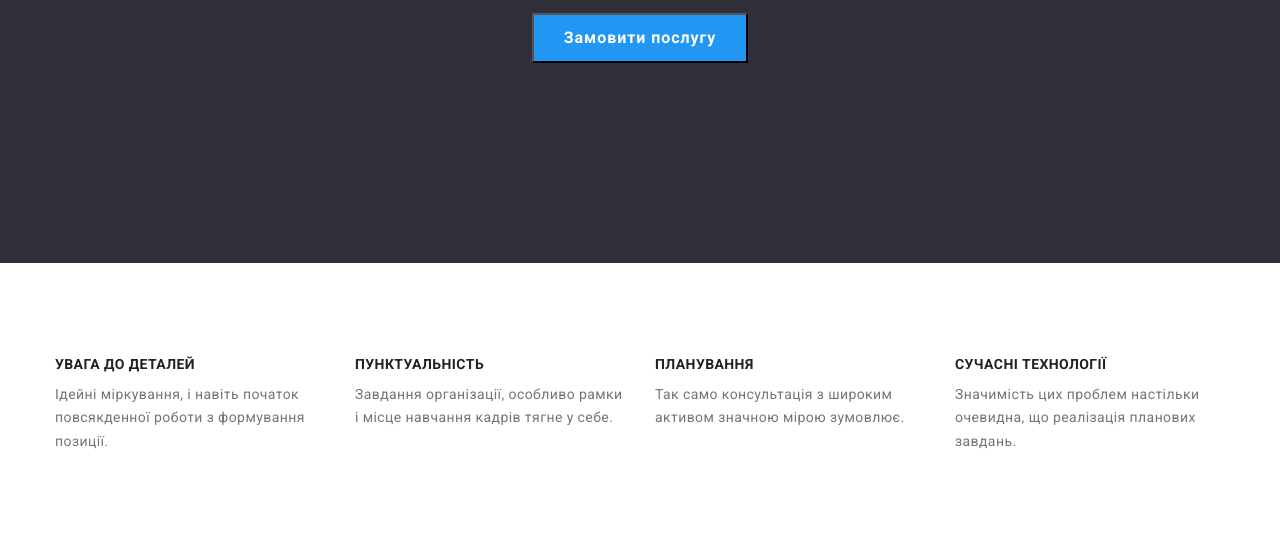
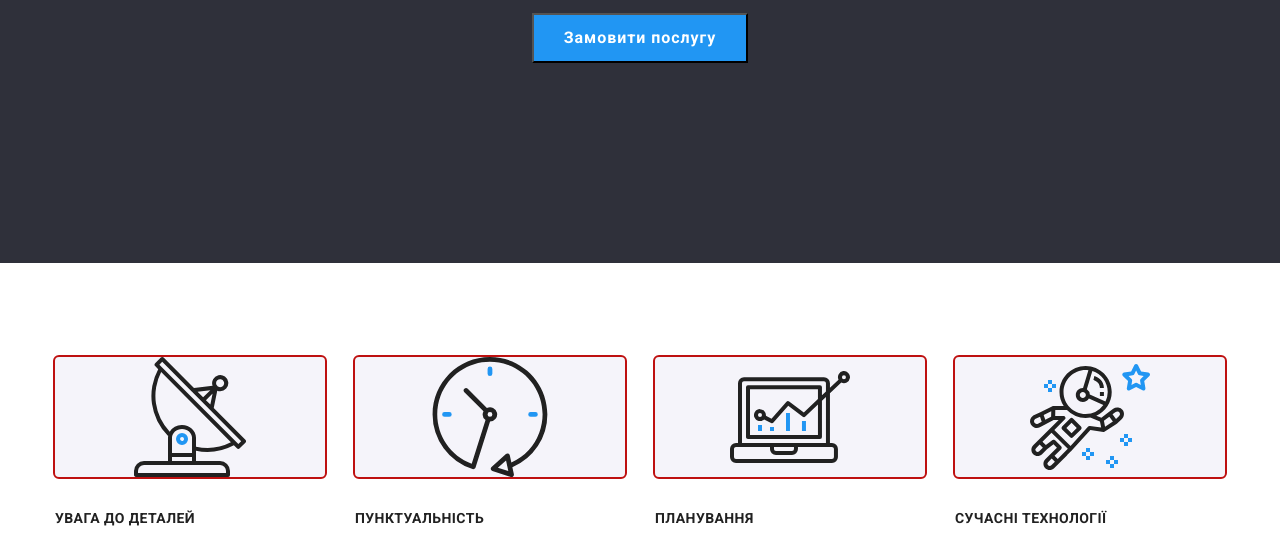
Before and after one commit to OlegRosinskyi/goit-markup-hw-04, a plain HTML site: page index.html in a window 1280 px wide. Shown: the part 417-951 px from the top of the page. Drawn offline with nearby package versions, Linux system fonts and the light colour scheme.

Commit message:
Add icon in features

```diff
--- a/css/styles.css
+++ b/css/styles.css
@@ -193,6 +193,16 @@ body {
 .features-item:last-child {
   margin-right: auto;
 }
+.feature-icon {
+  justify-content: center;
+  align-items: center;
+  background: #f5f4fa;
+  border-radius: 4px;
+  width: 270px;
+  height: 120px;
+  outline: 2px solid rgb(190, 16, 16);
+  margin-bottom: 30px;
+}
 .features-title {
   font-weight: 700;
   font-size: 14px;
@@ -253,6 +263,9 @@ body {
 .info-item {
   text-align: center;
   width: 270px;
+  box-shadow: 0px 1px 3px rgba(0, 0, 0, 0.12), 0px 1px 1px rgba(0, 0, 0, 0.14),
+    0px 2px 1px rgba(0, 0, 0, 0.2);
+  border-radius: 0px 0px 4px 4px;
   background: #ffffff;
 }
 .info-img {
--- a/index.html
+++ b/index.html
@@ -1,5 +1,5 @@
 <!DOCTYPE html>
-<html lang="ru">
+<html lang="ua">
   <head>
     <meta charset="UTF-8" />
     <meta http-equiv="X-UA-Compatible" content="IE=edge" />
@@ -98,26 +98,41 @@
         <div class="container">
           <ul class="features-list list">
             <li class="features-item">
+              <svg class="feature-icon" width="70" height="70">
+                <use href="./images/icons.svg.svg#icon-antenna"></use>
+              </svg>
               <h3 class="features-title">Увага до деталей</h3>
               <p class="features-text">
                 Ідейні міркування, і навіть початок повсякденної роботи з
                 формування позиції.
               </p>
             </li>
+
             <li class="features-item">
+              <svg class="feature-icon" width="70" height="70">
+                <use href="./images/icons.svg.svg#icon-clock"></use>
+              </svg>
               <h3 class="features-title">Пунктуальність</h3>
               <p class="features-text">
                 Завдання організації, особливо рамки і місце навчання кадрів
                 тягне у себе.
               </p>
             </li>
+
             <li class="features-item">
+              <svg class="feature-icon" width="70" height="70">
+                <use href="./images/icons.svg.svg#icon-diagram"></use>
+              </svg>
               <h3 class="features-title">Планування</h3>
               <p class="features-text">
                 Так само консультація з широким активом значною мірою зумовлює.
               </p>
             </li>
+
             <li class="features-item">
+              <svg class="feature-icon" width="70" height="70">
+                <use href="./images/icons.svg.svg#icon-astronaut"></use>
+              </svg>
               <h3 class="features-title">Сучасні технології</h3>
               <p class="features-text">
                 Значимість цих проблем настільки очевидна, що реалізація
```
